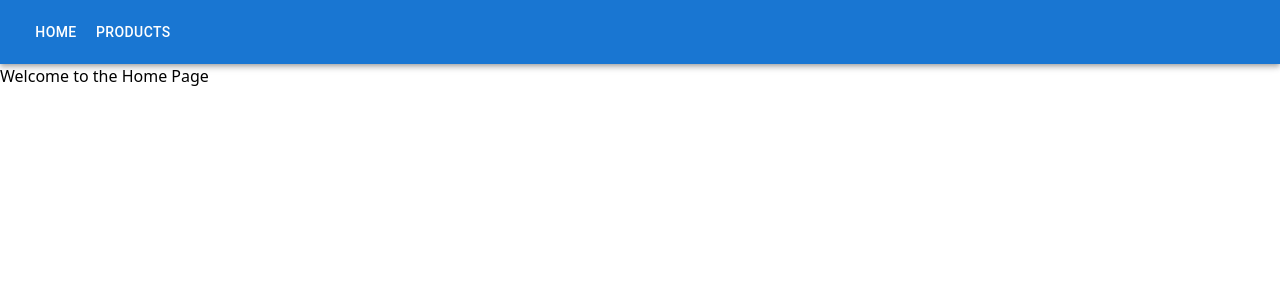
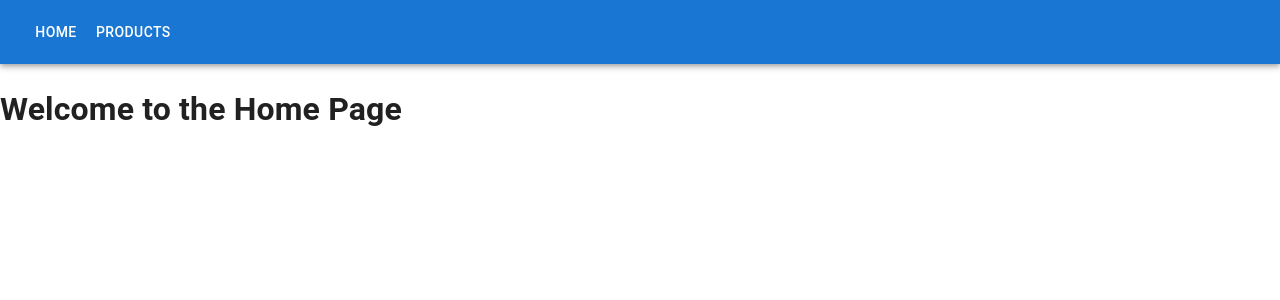
Before and after one commit to Morritz/droplabs-products, a React (Vite) app: page / in a window 1280 px wide. Shown: the top 300 px of the page. Built offline with nearby package versions, Linux system fonts and the light colour scheme.

Commit message:
add CssBaseline and remove reset.css

```diff
--- a/src/App.tsx
+++ b/src/App.tsx
@@ -4,12 +4,14 @@ import ProductsPage from "./pages/ProductsPage"
 import NotFoundPage from "./pages/NotFoundPage"
 import AppBar from "./components/AppBar"
 import { QueryClient, QueryClientProvider } from '@tanstack/react-query'
+import { CssBaseline } from "@mui/material"
 
 const queryClient = new QueryClient()
 
 function App() {
   return (
     <QueryClientProvider client={queryClient}>
+      <CssBaseline />
       <BrowserRouter>
         <AppBar />
         <Routes>
--- a/src/main.tsx
+++ b/src/main.tsx
@@ -1,7 +1,6 @@
 import { StrictMode } from 'react'
 import { createRoot } from 'react-dom/client'
 import App from './App.tsx'
-import './reset.css'
 
 createRoot(document.getElementById('root')!).render(
   <StrictMode>
--- a/src/reset.css
+++ /dev/null
@@ -1,131 +0,0 @@
-/* reset.css - Minimal modern reset for droplabs-products */
-
-/* Box sizing */
-*,
-*::before,
-*::after {
-    box-sizing: border-box;
-}
-
-/* Remove default spacing */
-html,
-body,
-h1,
-h2,
-h3,
-h4,
-h5,
-h6,
-p,
-figure,
-blockquote,
-dl,
-dd,
-ul,
-ol,
-pre,
-fieldset {
-    margin: 0;
-    padding: 0;
-}
-
-/* Root defaults */
-html,
-body {
-    height: 100%;
-    -webkit-font-smoothing: antialiased;
-    -moz-osx-font-smoothing: grayscale;
-    text-rendering: optimizeLegibility;
-}
-
-/* Body sensible defaults */
-body {
-    line-height: 1.5;
-    color: inherit;
-    background: transparent;
-    font-family: system-ui, -apple-system, "Segoe UI", Roboto, "Helvetica Neue", Arial, sans-serif;
-}
-
-/* Media elements */
-img,
-picture,
-video,
-canvas,
-svg {
-    display: block;
-    max-width: 100%;
-    height: auto;
-}
-
-/* Typography */
-h1,
-h2,
-h3,
-h4,
-h5,
-h6 {
-    font-size: inherit;
-    font-weight: inherit;
-}
-
-/* Lists */
-ul,
-ol {
-    list-style: none;
-}
-
-/* Tables */
-table {
-    border-collapse: collapse;
-    border-spacing: 0;
-}
-
-/* Form elements inherit font and reset margin */
-button,
-input,
-select,
-textarea {
-    font: inherit;
-    margin: 0;
-    color: inherit;
-    background: none;
-    border: none;
-    padding: 0;
-    line-height: inherit;
-}
-
-/* Buttons use pointer cursor by default */
-button {
-    cursor: pointer;
-    background-color: transparent;
-}
-
-/* Links */
-a {
-    color: inherit;
-    text-decoration: none;
-}
-
-/* Keep focus outlines for accessibility */
-:focus {
-    outline: 2px solid Highlight;
-    outline-offset: 2px;
-}
-
-/* Hidden attribute */
-[hidden] {
-    display: none !important;
-}
-
-/* Respect prefers-reduced-motion */
-@media (prefers-reduced-motion: reduce) {
-
-    *,
-    *::before,
-    *::after {
-        animation-duration: 0.001ms !important;
-        animation-iteration-count: 1 !important;
-        transition-duration: 0.001ms !important;
-        scroll-behavior: auto !important;
-    }
-}
```
